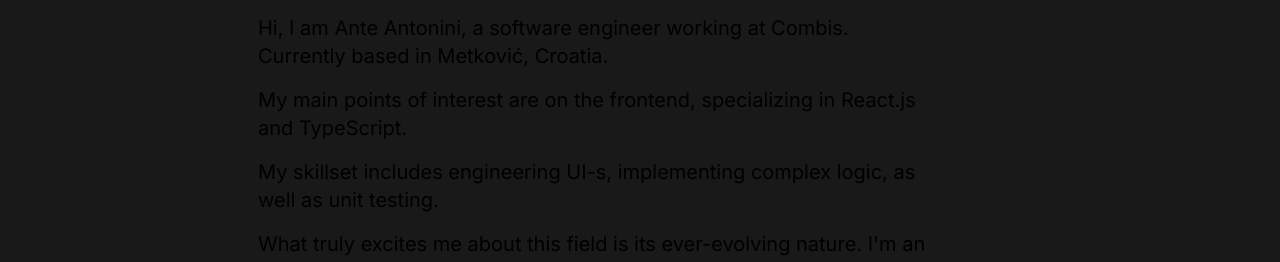
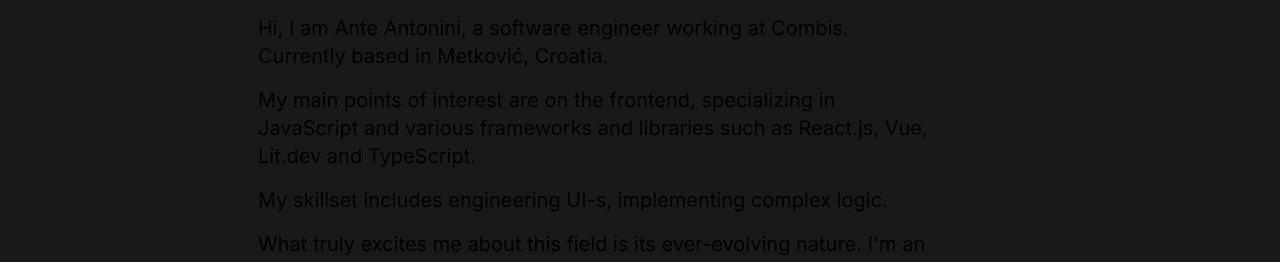
Before and after one commit to AnteAntonini/Portfolio, a Next.js app: page /about in a window 1280 px wide. Shown: the part 253-515 px from the top of the page. Built offline with nearby package versions, Linux system fonts and the light colour scheme.

Commit message:
Update potrfolio page.

```diff
--- a/src/app/about/page.js
+++ b/src/app/about/page.js
@@ -11,11 +11,11 @@ const About = () => {
         </p>
         <p>
           My main points of interest are on the frontend, specializing in
-          React.js and TypeScript.
+          JavaScript and various frameworks and libraries such as React.js, Vue,
+          Lit.dev and TypeScript.
         </p>
         <p>
-          My skillset includes engineering UI-s, implementing complex logic, as
-          well as unit testing.
+          My skillset includes engineering UI-s, implementing complex logic.
         </p>
         <p>
           What truly excites me about this field is its ever-evolving nature.
--- a/src/constants/technologies.js
+++ b/src/constants/technologies.js
@@ -24,6 +24,10 @@ export const technologies = [
     icon: "vue",
   },
   {
+    name: "Lit.dev",
+    icon: "lit",
+  },
+  {
     name: "Storybook",
     icon: "storybook",
   },
```
Also changed, not shown: public/icons/lit.svg (added).
